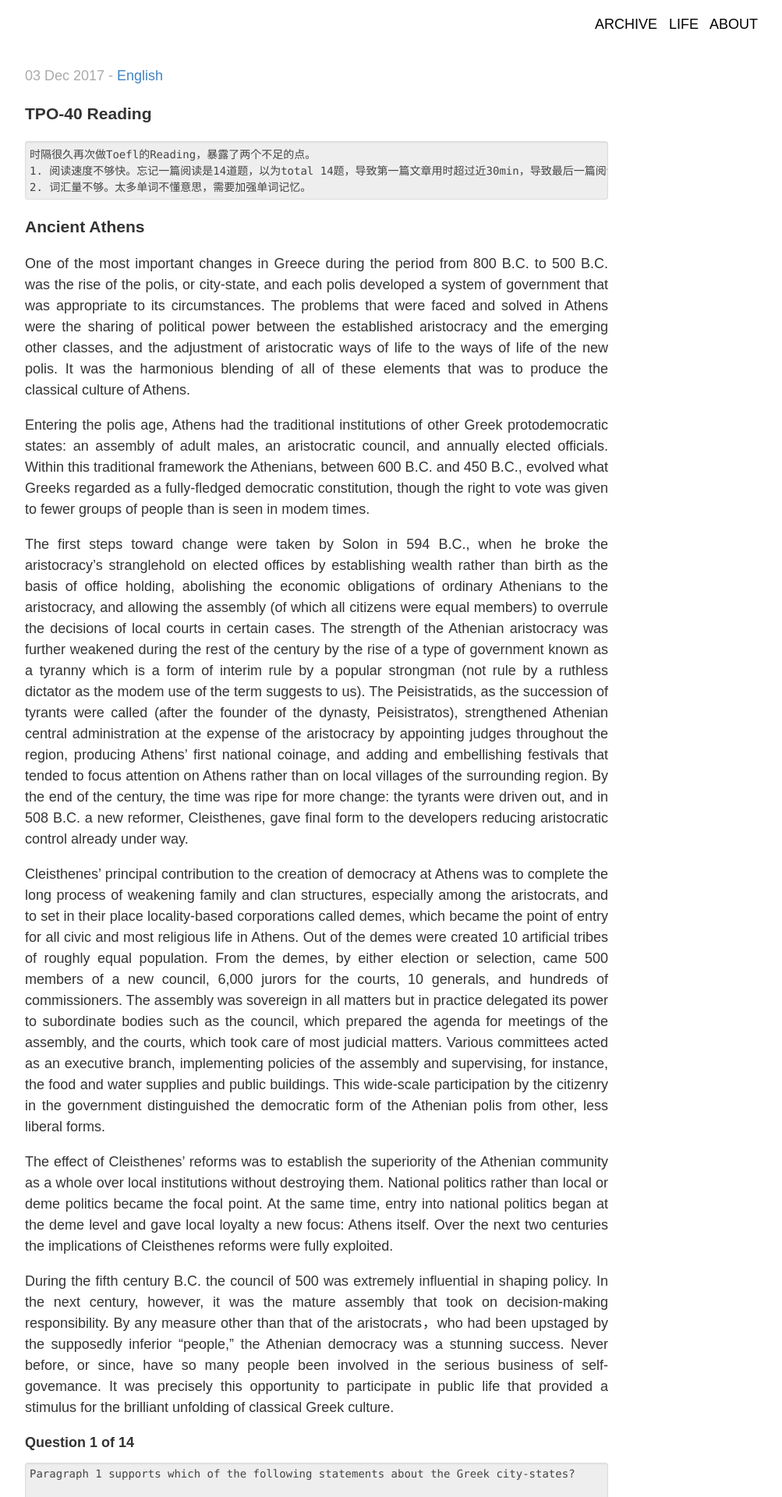
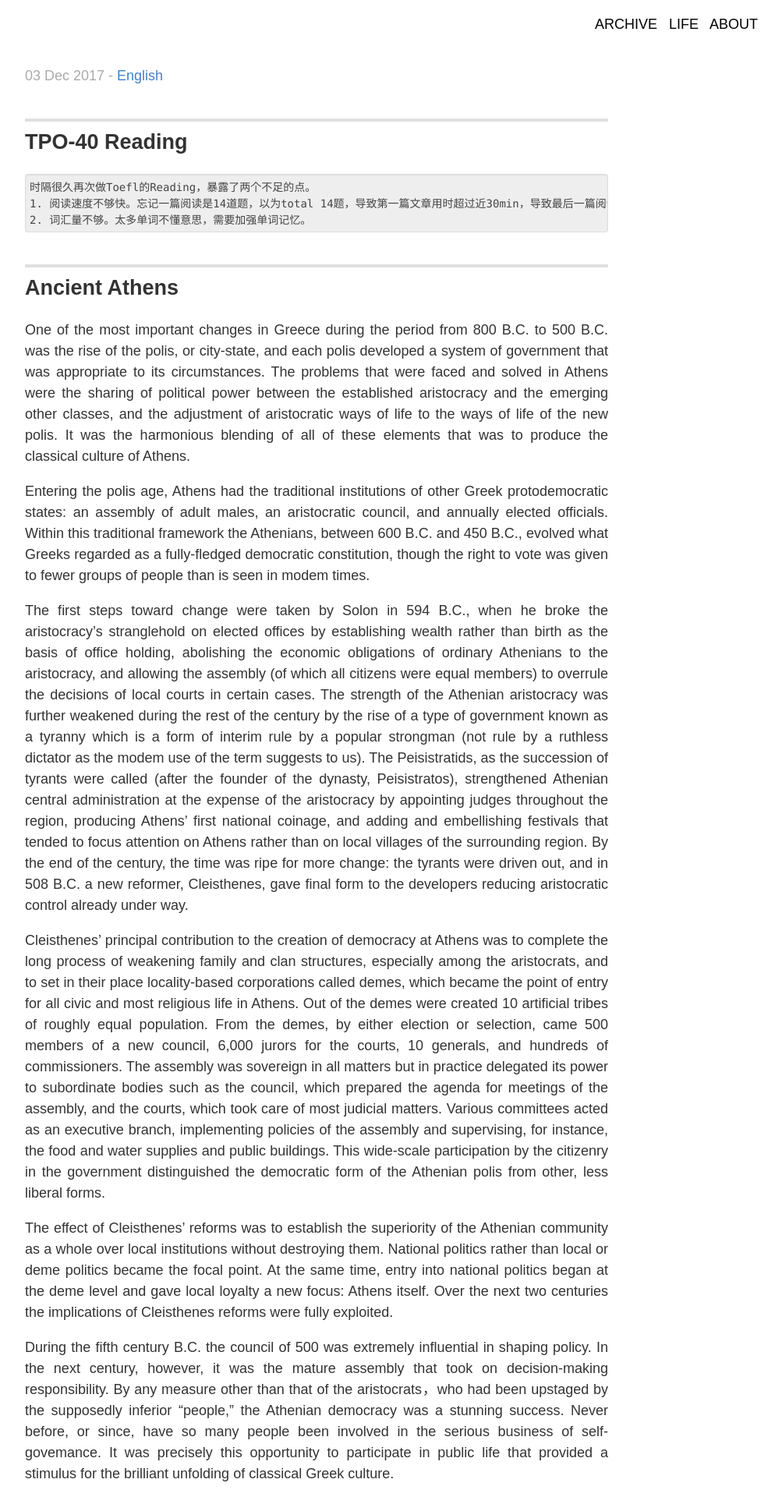
Before and after one commit to EdlinLink/edlinlink.github.io, a Jekyll site: the page built from _posts/2017-12-03-TPO_40.md, in a window 1280 px wide. Shown: the top 1920 px of the page at 78% size, without its empty margins (234-1237 px from the left). Built offline with Jekyll 4.4.1, drawn with Linux system fonts in a browser that asks for light colours; comment, search, counter and statistics services are not loaded.

Commit message:
modify: format

```diff
--- a/_posts/2017-12-03-TPO_40.md
+++ b/_posts/2017-12-03-TPO_40.md
@@ -8,14 +8,14 @@ headimg: demo.png
 
 ---
 
-### TPO-40 Reading
+## TPO-40 Reading
 
 	时隔很久再次做Toefl的Reading，暴露了两个不足的点。
 	1. 阅读速度不够快。忘记一篇阅读是14道题，以为total 14题，导致第一篇文章用时超过近30min，导致最后一篇阅读最后10题未做，交卷只能选C，最终得分11分，目标分数28。
 	2. 词汇量不够。太多单词不懂意思，需要加强单词记忆。
 
 
-### Ancient Athens
+## Ancient Athens
 
 One of the most important changes in Greece during the period from 800 B.C. to 500 B.C. was the rise of the polis, or city-state, and each polis developed a system of government that was appropriate to its circumstances. The problems that were faced and solved in Athens were the sharing of political power between the established aristocracy and the emerging other classes, and the adjustment of aristocratic ways of life to the ways of life of the new polis. It was the harmonious blending of all of these elements that was to produce the classical culture of Athens.
 
@@ -29,6 +29,7 @@ The effect of Cleisthenes' reforms was to establish the superiority of the Athen
 
 During the fifth century B.C. the council of 500 was extremely influential in shaping policy. In the next century, however, it was the mature assembly that took on decision-making responsibility. By any measure other than that of the aristocrats，who had been upstaged by the supposedly inferior "people," the Athenian democracy was a stunning success. Never before, or since, have so many people been involved in the serious business of self-govemance. It was precisely this opportunity to participate in public life that provided a stimulus for the brilliant unfolding of classical Greek culture.
 
+---
 #### Question 1 of 14
 
 	Paragraph 1 supports which of the following statements about the Greek city-states?
@@ -47,6 +48,7 @@ One of the most important changes in Greece during the period from 800 B.C. to 5
 	C. 原句each polis developed a system of government that was appropritate to its circumstantces, 选C；
 	D. 首句讲800 B.C.至500 B.C.的事情，并不能得出500B.C.后city-state不再powerful，与文意、主旨不符；
 
+----
 #### Question 2 of 14
 
 	According to paragraph 2, Athens had all of the following before becoming a city-state EXCEPT
@@ -65,6 +67,7 @@ Entering the polis age, Athens had the traditional institutions of other Greek p
 	C. 其实ABD大单是拼列排序在一起的，所以不可能不选C，且文中提到是fully-fledgedm，选C；
 	D. 根据annually elected officials，包含；
 
+----
 #### Question 3 of 14
 
 	According to paragraph 3, an important effect of making wealth the basis of office holding was to
@@ -83,6 +86,7 @@ The first steps toward change were taken by Solon in 594 B.C., when he broke the
 	C. aristocrats was further weakened，选选错误；
 	D. 文中根本没有讲到economic opportunities；
 
+----
 #### Question 4 of 14
 
 	The word "abolishing" in the passage is closest in meaning to
@@ -111,6 +115,7 @@ The first steps toward change were taken by Solon in 594 B.C., when he broke the
 
 	abolishing是废弃的意思，polish才是擦亮的意思。eliminate是排除，废除的意思。
 
+----
 #### Question 5 of 14
 
 	In paragraph 3, the author's explanation of the word "tyranny" indicates that
@@ -129,6 +134,7 @@ The first steps toward change were taken by Solon in 594 B.C., when he broke the
 	C. 文中并没提及；
 	D. 文中提到 not ruthless dictator，与文不符；
 
+----
 #### Question 6 of 14
 
 	According to paragraph 3, all of the following were true of the Peisistratids rule EXCEPT:
@@ -147,6 +153,7 @@ The first steps toward change were taken by Solon in 594 B.C., when he broke the
 	C. 文中adding and embellishing festivals，包含
 	D. 文中rather than on local villages，不包含
 
+----
 #### Question 7 of 14
 
 	The word "embellishing" in the passage is closest in meaning to
@@ -175,6 +182,7 @@ The first steps toward change were taken by Solon in 594 B.C., when he broke the
 
 	embellish表示装饰、渲染的意思，句子后面还有tended to focus attention on ...
 
+----
 #### Question 8 of 14
 
 	Which of the sentences below best expresses the essential information in the highlighted sentence in the passage? Incorrect choices change the meaning in important ways or leave out essential information.
@@ -204,6 +212,7 @@ The first steps toward change were taken by Solon in 594 B.C., when he broke the
 	文中讲的already under way，修饰的是arisocratic control，而不是指refrom。
 
 
+----
 #### Question 9 of 14
 
 	According to paragraph 4, one effect of making the demes the point of entry for civic life was to
@@ -232,6 +241,7 @@ Cleisthenes' principal contribution to the creation of democracy at Athens was t
 
 	细节题，out of the demes不是表示demes外，而是表示其中。选项D是迷惑项，这个不是demes的影响而是Cleisthenes的影响。
 
+----
 #### Question 10 of 14
 
 	According to paragraph 4, one role of the new council was to
@@ -258,6 +268,7 @@ Cleisthenes' principal contribution to the creation of democracy at Athens was t
 
 	B选项是偷换概念了，句子是为assembly prapared agenda，courts took cars of judicial matters。
 
+----
 #### Question 11 of 14
 
 	The word "exploited" in the passage is closest in meaning to
@@ -286,6 +297,7 @@ The effect of Cleisthenes' reforms was to establish the superiority of the Athen
 
 	exploited表示开发、利用的意思。
 
+----
 #### Question 12 of 14
 
 	The word "stunning" in the passage is closest in meaning to
@@ -306,6 +318,7 @@ During the fifth century B.C. the council of 500 was extremely influential in sh
 	C. 让人印象深刻的成功；
 	D. 持续的成功，文中没有这么提到。
 
+----
 #### Question 13 of 14
 
 	Look at the four squares [■] that indicate where the following sentence could be added to the passage. Where would the sentence best fit?
@@ -320,6 +333,7 @@ During the fifth century B.C. the council of 500 was extremely influential in sh
 
 During the fifth century B.C. the council of 500 was extremely influential in shaping policy. ■In the next century, however, it was the mature assembly that took on decision-making responsibility. ■By any measure other than that of the aristocrats，who had been upstaged by the supposedly inferior "people," the Athenian democracy was a stunning success. Never before, or since, have so many people been involved in the serious business of self-govemance. ***Indeed, at the height of Athenian democracy there was no government separate from its citizenry.*** It was precisely this opportunity to participate in public life that provided a stimulus for the brilliant unfolding of classical Greek culture.■
 
+----
 #### Question 14 of 14
 
 	Directions: An introductory sentence for a brief summary of the passage is provided below. Complete the summary by selecting the THREE answer choices that express the most important ideas in the passage. Some sentences do not belong in the summary because they express ideas that are not presented in the passage or are minor ideas in the passage. This question is worth 2 points. Drag your answer choices to the spaces where they belong. To remove an answer choice, dick on it. To review the passage, dick VIEW TEXT.Between 600 B.C. and 450 B.C., Athens changed the distribution of political power between the aristocracy and ordinary citizens.
@@ -362,7 +376,7 @@ During the fifth century B.C. the council of 500 was extremely influential in sh
 
 --------------
 
-### Latitude and Biodiversity
+## Latitude and Biodiversity
 
 When we look at the way in which biodiversity (biological diversity) is distributed over the land surface of the planet, we find that it is far from even. The tropics contain many more species overall than an equivalent area at the higher latitudes. This seems to be true for many different groups of animals and plants.
 
@@ -372,6 +386,7 @@ Productivity seems to be involved instead, though perhaps its influence is indir
 
 Structure has a strong influence on the animal life inhabiting a site, it forms the spatial environment within which an animal feeds, moves around, shelters, Ives, and breeds. It even affects the climate on a very local level (the "microclimate') by influencing light intensity, humidity, and both the range and extremes of temperature. An area of grassland vegetation with very simple structure, for example, has a very differed microclimate at the ground level from that experienced in the upper canopy. Wind speeds are lower, temperatures are lower during the day (but warmer at night), and the relative humidity is much greater near the ground. The complexity of the microclimate is closely related to the complexity of structure in vegetation, and generally speaking, the more complex the structure of vegetation, the more species of animal are able to make a living there. The high plant biomass of the tropics leads to a greater spatial complexity in the environment, and this leads to a higher potential for diversity in the living things that can occupy a region. The climates of the higher latitudes are generally less favorable for the accumulation of large quantities of biomass; hence, the structure of vegetation is simpler and the animal diversity is consequently lower.
 
+----
 #### Question 1 of 14
 
 	The word "distributed" in the passage is closest in meaning to
@@ -392,6 +407,7 @@ When we look at the way in which biodiversity (biological diversity) is ***distr
 	C. 分开
 	D. 管理
 
+----
 #### Question 2 of 14
 
 	The word "overall" in the passage is closest in meaning to
@@ -410,6 +426,7 @@ When we look at the way in which biodiversity (biological diversity) is distribu
 	C. 可能的
 	D. 有证据的
 
+----
 #### Question 3 of 14
 
 	Which of the sentences below best expresses the essential information in the highlighted sentence in the passage? Incorrect choices change the meaning in important ways or leave out essential information.
@@ -431,6 +448,7 @@ Why is it that higher latitudes have lower diversities than the tropics? Perhaps
 	C. it is difficult to determine the relationship，文中不是提出质疑
 	D. 选项讲生物地理学家认同热带比高纬度地区有更多陆地，但他们不同意生物多样性与陆地面积的关系。文中还没提及。
 
+----
 #### Question 4 of 14
 
 	Why does the author mention "Klaus Rohde" in the passage?
@@ -451,6 +469,7 @@ Why is it that higher latitudes have lower diversities than the tropics? Perhaps
 	C. 质疑热带是否比高纬度地区有更好的物种多样性，文中不是讨论这个；
 	D. 强调生物学家和生物地理学家在生物多样性上的不同方法，文中不是讨论这个。
 
+----
 #### Question 5 of 14
 
 	Which of the following is NOT mentioned in paragraph 3 as a condition that benefits plant growth?
@@ -469,6 +488,7 @@ Productivity seems to be involved instead, though perhaps its influence is indir
 	C. 文中没讲
 	D. ample supply of water
 
+----
 #### Question 6 of 14
 
 	The word "precise" in the passage is closest in meaning to
@@ -487,6 +507,7 @@ Productivity seems to be involved instead, though perhaps its influence is indir
 	C. 大约的
 	D. 需要的
 
+----
 #### Question 7 of 14
 
 	Paragraph 3 mentions which of the following as creating the structural complexity of a forest?
@@ -502,6 +523,7 @@ Productivity seems to be involved instead, though perhaps its influence is indir
 
 	文中讲"the canopy (the uppermost layers of a forest, formed by the crowns of trees) takes on a stratified structure."
 
+----
 #### Question 8 of 14
 
 	According to paragraph 3, which of the following statements best describes the difference between structure and composition?
@@ -525,6 +547,7 @@ Productivity seems to be involved instead, though perhaps its influence is indir
 
 	关键分析C，D两项。C选项structure指植物的arrangement，composition指哪些植物的存在；D选项中structure指森林canopy的形状，composition指组成canopy的crowns数量。D选项主要是composition不对。而且文中讲到crowns这句话是在composition后面才出现的。
 
+----
 #### Question 9 of 14
 
 	Why does the author mention "mature floodplain tropical forest in the Amazon River basin" in the passage?
@@ -540,6 +563,7 @@ Productivity seems to be involved instead, though perhaps its influence is indir
 
 	这是一个例子，所以肯定是说明这个例子前面的一句陈述句。“Structure is essentially the architecture of vegetation, and as in the case of some tropical forests, it can be extremely complicated.”
 
+----
 #### Question 10 of 14
 
 	Which of the following is NOT mentioned in paragraph 4 as an aspect of microclimate?
@@ -555,6 +579,7 @@ Structure has a strong influence on the animal life inhabiting a site, it forms
 
 	文中“It even affects the climate on a very local level (the "microclimate') by influencing light intensity, humidity, and both the range and extremes of temperature.”
 
+----
 #### Question 11 of 14
 
 	What can be inferred from paragraph 4 about a region with a high level of diversity of animal species?
@@ -570,6 +595,7 @@ Structure has a strong influence on the animal life inhabiting a site, it forms
 
 	文中“The complexity of the microclimate is closely related to the complexity of structure in vegetation, and generally speaking, the more complex the structure of vegetation, the more species of animal are able to make a living there.“
 
+----
 #### Question 12 of 14
 
 	The word "consequently" in the passage is closest in meaning to
@@ -585,6 +611,7 @@ Structure has a strong influence on the animal life inhabiting a site, it forms
 
 	因果关系，A通常；B显然；C然而；D因此。
 
+----
 #### Question 13 of 14
 
 	Look at the four squares [] that indicate where the following sentence could be added to the passage. Where would the sentence best fit?
@@ -611,6 +638,7 @@ When we look at the way in which biodiversity (biological diversity) is distribu
 
 	由待插入句线索词：example, such, 可知该句是关于热带物种丰富性的例子。A 最合适。前文讨论热带物种更丰富的现象。之后二段开始讨论现象的原因。
 
+----
 #### Question 14 of 14
 
 	Directions: An introductory sentence for a brief summary of the passage is provided below. Complete the summary by selecting THREE answer choices that express the most important ideas in the passage. Some sentences do not belong in the summary because they express ideas that are not presented in the passage or are minor ideas in the passage. A number of factors may help account for the difference in biodiversity between low and high latitudes.
@@ -673,7 +701,7 @@ When we look at the way in which biodiversity (biological diversity) is distribu
 
 --------------------------------------------------------
 
-### Amphibian Thermoregulation
+## Amphibian Thermoregulation
 
 In contrast to mammals and birds, amphibians are unable to produce thermal energy through their metabolic activity, which would allow them to regulate their body temperature independent of the surrounding or ambient temperature. However, the idea that amphibians have no control whatsoever over their body temperature has been proven false because their body temperature does not always correspond to the surrounding temperature. While amphibians are poor thermoregulators, they do exercise control over their body temperature to a limited degree.
 
@@ -687,6 +715,7 @@ Avoidance behavior occurs whenever physiological and morphological adaptations a
 
 In amphibians hibernation occurs in mud or deep holes away from frost North of the Pyrenees Mountains, the natterjack toad offers a good example of hibernation, passing the winter dug deep into sandy ground. Conversely, natterjacks in southern Spain remain active during the mild winters common to the region and are instead forced into inactivity during the dry, hot summer season. Summer estivation also occurs by burrowing into the ground or hiding in cool, deep rock crevasses to avoid desiccation and lethal ambient temperature. Amphibians are therefore hardly at mercy of ambient temperature, since by means of the mechanisms described above they are more than exercising some control over their body temperature.
 
+----
 #### Question 1 of 14
 
 	According to paragraph 1, what indicates that amphibians have some control over their body temperature?
@@ -702,6 +731,7 @@ In contrast to mammals and birds, amphibians are unable to produce thermal energ
 
 	文中“because their body temperature does not always correspond to the surrounding temperature”。看清楚题干问什么很重要，题目问what indicate amphibians 有控制体温的能力。
 
+----
 #### Question 2 of 14
 
 	Why does the author mention a "South American frog" species in the passage?
@@ -725,6 +755,7 @@ In contrast to mammals and birds, amphibians are unable to produce thermal energ
 
 	这里应该是看这个例子是服务于主题句“Physiological adaptations can assist amphibians in colonizing habitats where extreme conditions prevail.”
 
+----
 #### Question 3 of 14
 
 	According to paragraph 2, what allows some North American frog and toad species to survive in ambient temperatures well below freezing?
@@ -740,6 +771,7 @@ Physiological adaptations can assist amphibians in colonizing habitats where ext
 
 	文中“ The other tissues are protected because they contain the frost-protective agents glycerin or glucose. ”
 
+----
 #### Question 4 of 14
 
 	"Phyllomedusa sauvager" is mentioned as an example of a frog with an adaptation that
@@ -755,6 +787,7 @@ Frog species that remain exposed to the sun despite high diurnal (daytime) tempe
 
 	文中“that helps prevent desiccation”
 
+----
 #### Question 5 of 14
 
 	Paragraph 4 mentions each of the following as an example of behavioral thermoregulation EXCEPT
@@ -773,6 +806,7 @@ However, behavior is by far the most important factor in thermoregulation. The p
 	C. "reducing activity during cold or hot weather, respectively"
 	D. "exposes itself immediately after sunrise on moist ground"
 
+----
 #### Question 6 of 14
 
 	The "Andean toad Bufo spinulosus" illustrates which of the following behavioral modifications?
@@ -799,6 +833,7 @@ However, behavior is by far the most important factor in thermoregulation. The p
 
 	细节题。根据关键词“Andean toad Bufo spinulosus”定位到第4句，知其是heliothermy 的例子。但段落最后,thigmothermy 举例时，用的还是“Andean toad”。而“Andean toad Bufo spinulosus”显然是“Andean toad”的一种，可知“Bufo spinulosus”也有thigmothermy功能。A选项正确。
 
+----
 #### Question 7 of 14
 
 	The word "attains" in the passage is closest in meaning to
@@ -820,6 +855,7 @@ However, behavior is by far the most important factor in thermoregulation. The p
 
 	词汇题。“attains”本义就是达到，实现的意思。C最准确。其他选项：A提高，B降低，D规范，控制。(maintain才是保持)
 
+----
 #### Question 8 of 14
 
 	The phrase "this approach" in the passage refers to
@@ -843,6 +879,7 @@ However, behavior is by far the most important factor in thermoregulation. The p
 
 	指代题。代词指代一般前文就近指代。该上下文中，“this approach”与上句“this means”都指代该方法“exposes itself immediately after sunrise on moist ground”, B 选项是同义改写。（这里我一直看错后面写的是long before either ground or air is correspondingly warmed）
 
+----
 #### Question 9 of 14
 
 	According to paragraph 5, why is avoidance behavior important for some amphibians?
@@ -858,6 +895,7 @@ Avoidance behavior occurs whenever physiological and morphological adaptations a
 
 	文中“are insufficient to maintain body temperature within the vital range”
 
+----
 #### Question 10 of 14
 
 	The word "dwelling" in the passage is closest in meaning to
@@ -873,6 +911,7 @@ Avoidance behavior occurs whenever physiological and morphological adaptations a
 
 	虽然我不知道这个词什么意思，但是因为句式是对等的，这里语意应该是D. (词汇题。“dwelling”本义就是居住，位于的意思，D最准确。其他选项：A到达， B起源，C演化。)
 
+----
 #### Question 11 of 14
 
 	In paragraph 6, which of the following can be inferred from the discussion of the natterjack?
@@ -888,6 +927,7 @@ In amphibians hibernation occurs in mud or deep holes away from frost North of t
 
 	本段讲了冷热两种季节时natterjack的应对。
 
+----
 #### Question 12 of 14
 
 	Which of the sentences below best expresses the essential information in the highlighted sentence in the passage? Incorrect choices change the meaning in important ways or leave out essential information.
@@ -923,6 +963,7 @@ Physiological adaptations can assist amphibians in colonizing habitats where ext
 
 Physiological adaptations can assist amphibians in colonizing habitats where extreme conditions prevail. The tolerance range in body temperature represents the range of temperatures within which a species can survive. One species of North American newt is still active when temperatures drop to -2°C while one South American frog feels comfortable even when temperatures rise to 41°C—the highest body temperature measured in a free-ranging amphibian. ■Recently it has been shown that some North American frog and toad species can survive up to five days with a body temperature of -6°C with approximately one-third of their body fluids frozen. ■The other tissues are protected because they contain the frost-protective agents glycerin or glucose. ***On the other hand, amphibians in very hot climates use secretions from the mucus glands to decrease their temperature through evaporative cooling on the skin.*** Additionally, in many species the tolerance boundaries are flexible and can change as a result of acclimatization (long-term exposure to particular conditions).■
 
+----
 #### Question 14 of 14
 
 	An introductory sentence for a brief summary of the passage is provided below. Complete the summary by selected THREE answer choices that express the most important ideas in the passage.Some sentences do not belong in the summary because they express ideas that are not presented in the passage or are minor ideas in the passage. Although can not totally independent of surrounding temperature, Amphibians do exercise some control over their body temperature through some mechanisms.
```
